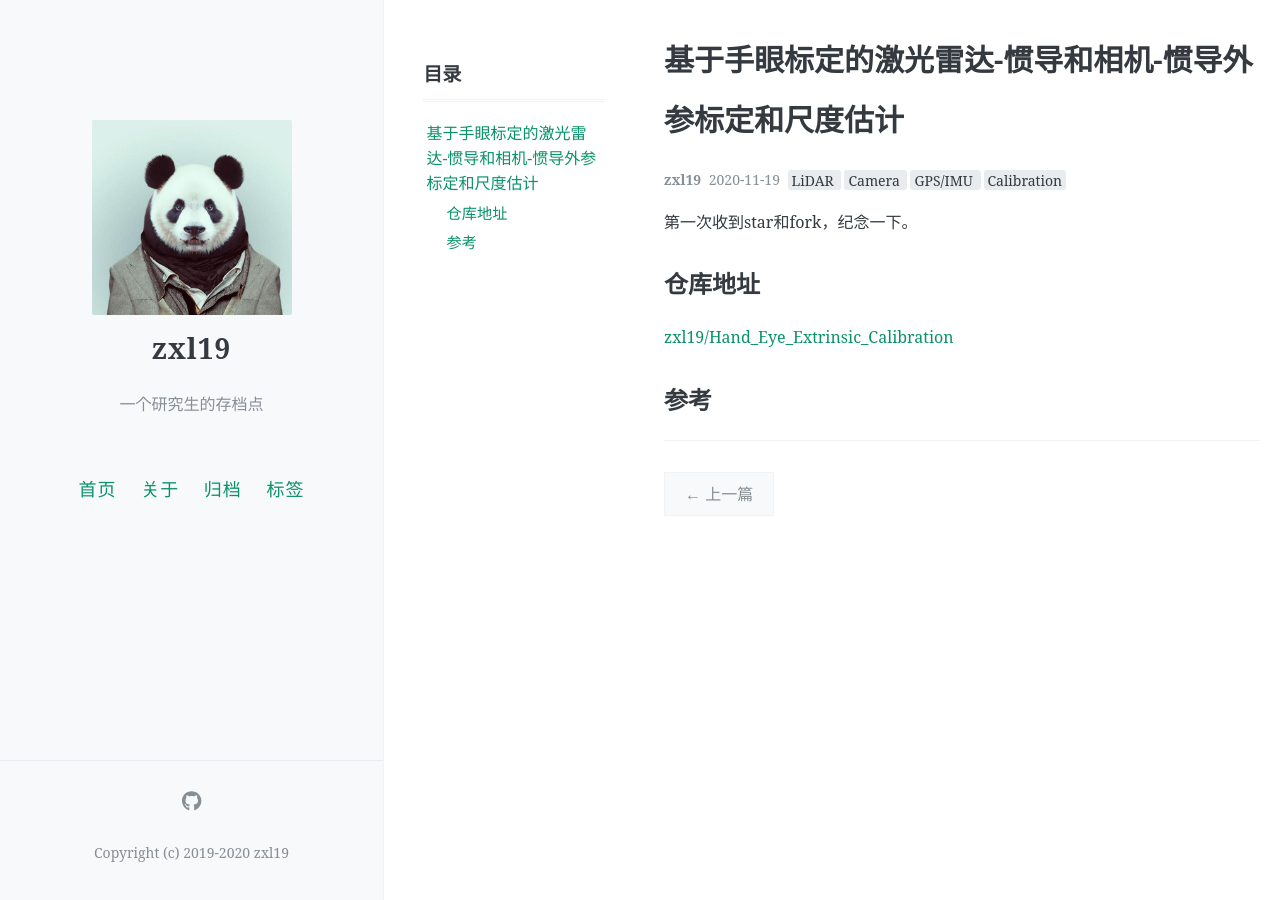
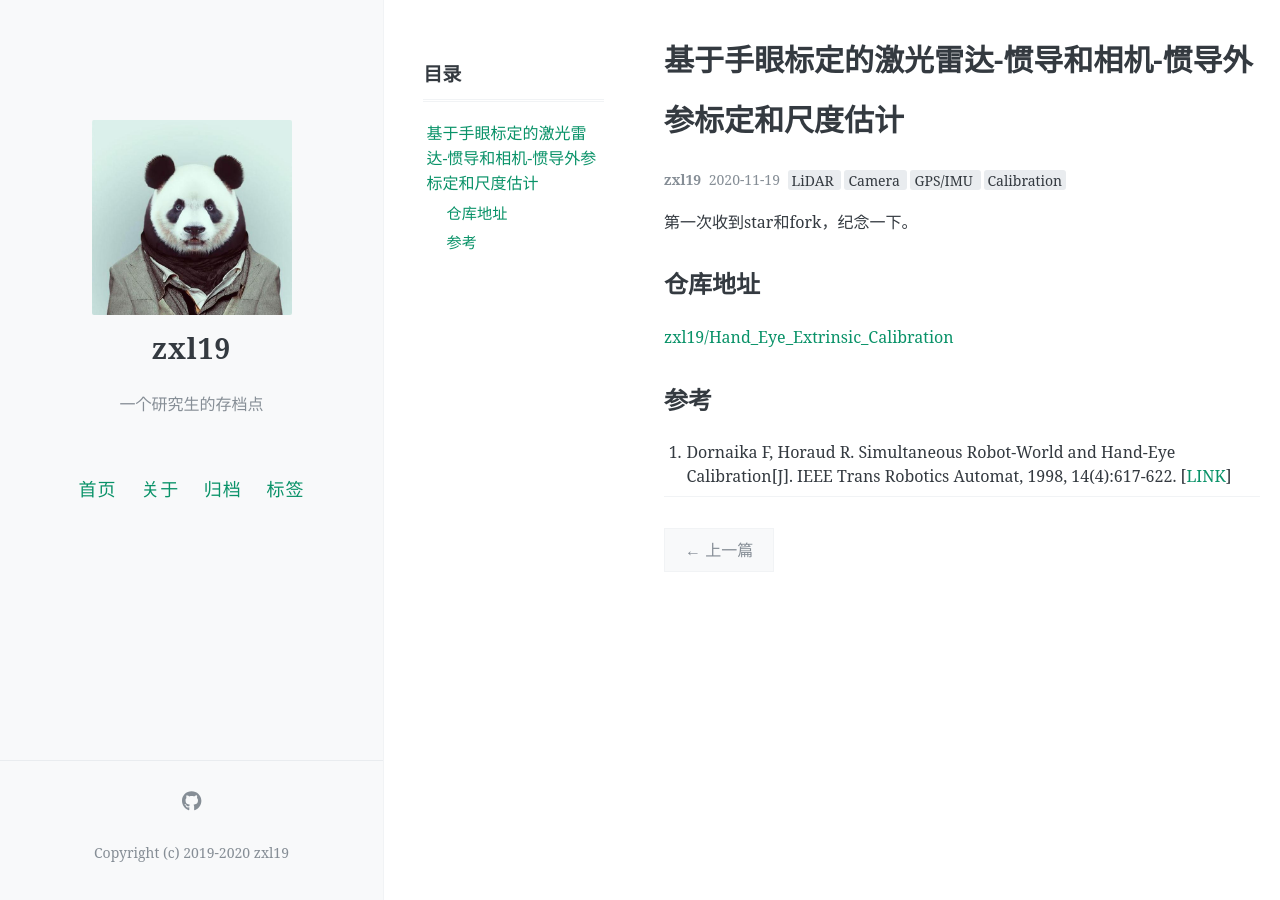
Before and after one commit to zxl19/zxl19.github.io, a Jekyll site: the page built from _posts/2020-12-05-hand-eye-calibration.md, in a window 1280 px wide. Built offline with Jekyll 4.4.1, drawn with Linux system fonts in a browser that asks for light colours; comment, search, counter and statistics services are not loaded.

Commit message:
Update 2020-12-05-hand-eye-calibration.md

```diff
--- a/_posts/2020-12-05-hand-eye-calibration.md
+++ b/_posts/2020-12-05-hand-eye-calibration.md
@@ -18,3 +18,5 @@ pinned: true
 [zxl19/Hand_Eye_Extrinsic_Calibration](https://github.com/zxl19/Hand_Eye_Extrinsic_Calibration)
 
 ## 参考
+
+1. Dornaika F, Horaud R. Simultaneous Robot-World and Hand-Eye Calibration[J]. IEEE Trans Robotics Automat, 1998, 14(4):617-622. [[LINK](https://ieeexplore.ieee.org/document/704233)]
```
